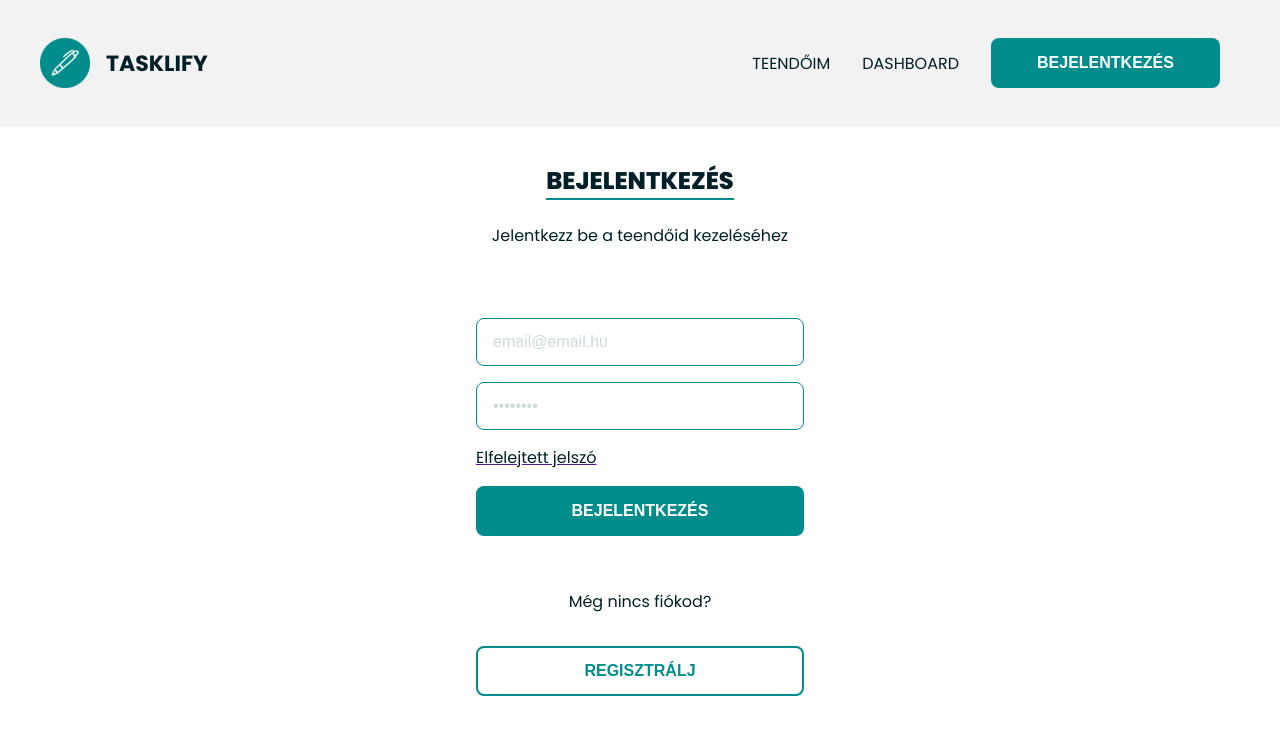
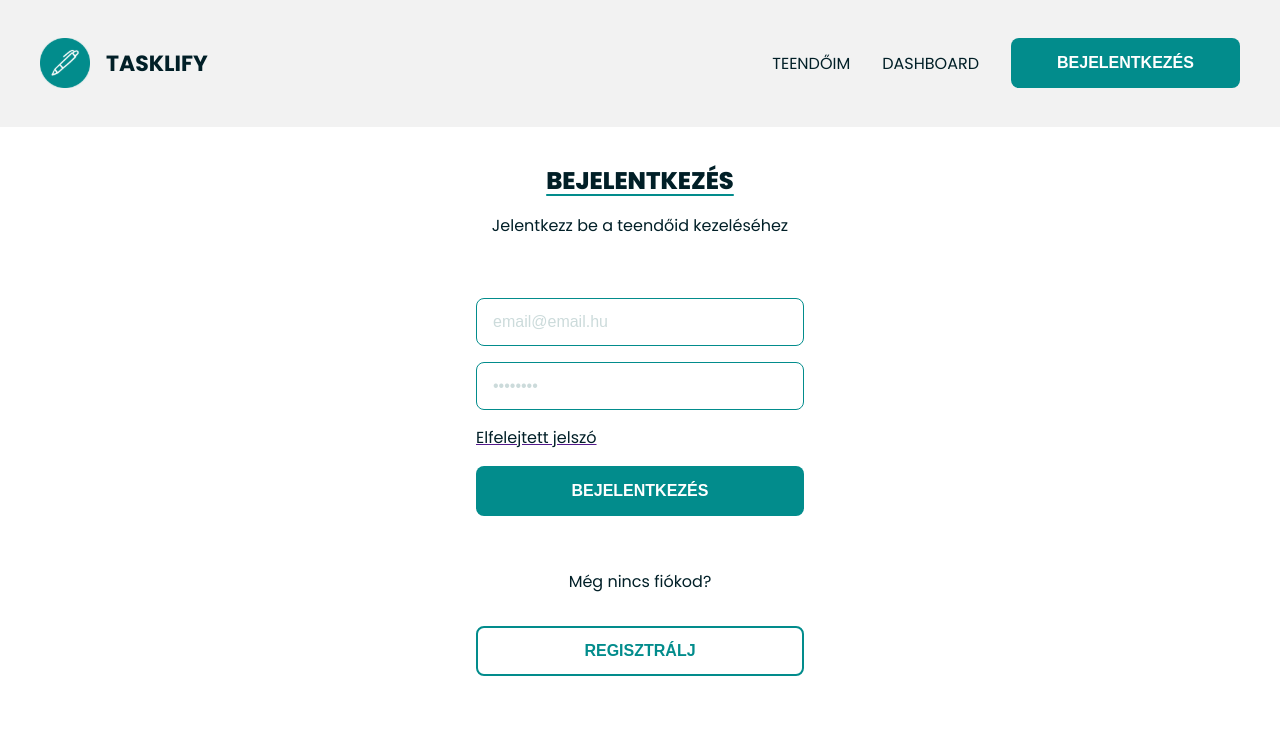
Before and after one commit to sz-attila/Tasklify, a Next.js app in the folder frontend/: page / in a window 1280 px wide. Shown: the top 734 px of the page. Built offline with nearby package versions, Linux system fonts and the light colour scheme.

Commit message:
Revamping style and fixing responsivity

```diff
--- a/frontend/app/page.tsx
+++ b/frontend/app/page.tsx
@@ -35,8 +35,11 @@ export default function LoginPage() {
 
   return (
     <div className="login-container">
-      <h1 className="login-header">BEJELENTKEZÉS</h1>
-      <p>Jelentkezz be a teendőid kezeléséhez</p>
+      <div className="task-header">
+        <h1 className="login-header">BEJELENTKEZÉS</h1>
+        <p>Jelentkezz be a teendőid kezeléséhez</p>
+      </div>
+
       <div className="login-form">
         <form onSubmit={handleSubmit}>
           <div>
--- a/frontend/components/Navbar.tsx
+++ b/frontend/components/Navbar.tsx
@@ -57,6 +57,7 @@ const Navbar: React.FC = () => {
               DASHBOARD
             </Link>
           </li>
+          <li>
             <div className="button-div">
               {state.isAuthenticated ? (
                 <button className="button-logout" onClick={handleLogout}>
@@ -68,6 +69,7 @@ const Navbar: React.FC = () => {
                 </Link>
               )}
             </div>
+          </li>
         </ul>
       </div>
     </nav>
--- a/frontend/components/TaskList.tsx
+++ b/frontend/components/TaskList.tsx
@@ -25,6 +25,7 @@ const TaskList: React.FC<TaskListProps> = ({
     <div className="task-columns">
       <div className="task-column">
         <h2>Folyamatban ({inProgressCount})</h2>
+        <hr />
         {tasks
           .filter((task) => !task.completed)
           .map((task) => (
@@ -46,6 +47,7 @@ const TaskList: React.FC<TaskListProps> = ({
       </div>
       <div className="task-column">
         <h2>Kész ({completedCount})</h2>
+        <hr />
         {tasks
           .filter((task) => task.completed)
           .map((task) => (
--- a/frontend/styles/globals.css
+++ b/frontend/styles/globals.css
@@ -73,7 +73,6 @@ nav {
   display: flex;
   gap: 32px;
   align-items: center;
-  margin-right: 20px;
 }
 
 .nav-links li {
@@ -143,66 +142,63 @@ nav .button:hover {
 
 @media (max-width: 768px) {
   nav {
-    padding: 22px 20px 0 20px;
+    width: 100%;
+    padding: 20px;
+    display: flex;
+    justify-content: space-between;
   }
 
   .nav-container {
+    width: 90%;
     flex-direction: column;
-    padding: 10px;
+    display: inline-block;
+    justify-content: space-between;
   }
 
   .nav-logo span {
-    margin-right: 128px;
+    width: 100%;
+    justify-content: space-between;
   }
 
   .nav-menu-icon {
-    display: block;
+    display: flex;
   }
 
   .nav-links {
-    position: absolute;
-    top: 80%;
-    left: 0;
-    width: 100%;
-    background-color: var(--other-color);
-    flex-direction: column;
-    align-items: flex-start;
     display: none;
-    padding: 20px 0 20px 10px;
   }
 
   .nav-links.active {
+    padding: 40px 40px 40px 40px;
+    position: absolute;
+    width: 100%;
+    left: 0;
+    top: 80%;
+    flex-direction: column;
     display: flex;
     background-color: var(--green-color);
   }
 
-  .nav-links.active .button-logout {
-    display: flex;
+  .nav-links.active li {
+    width: 100%;
+    text-align: left;
+  }
+  .nav-links .button-logout {
     width: 100%;
   }
 
-  .nav-links.active .button button {
-    display: flex;
-    width: 100%;
-  }
-
-  .nav-links li {
-    margin: 10px 0;
-  }
-
   .nav-links a {
-    padding-left: 20px;
     color: var(--text-color);
   }
 
-  .nav-links .button button {
+  .nav-links .button {
     background-color: var(--primary-color);
     color: var(--white-color);
+    width: 100%;
     height: 50px;
     font-size: 16px;
     font-weight: 600;
     border-radius: 8px;
-    text-align: center;
   }
 
   .nav-links .button-logout {
@@ -212,14 +208,6 @@ nav .button:hover {
     font-size: 16px;
     font-weight: 600;
     border-radius: 8px;
-    text-align: center;
-  }
-
-  .nav-container .button-div {
-    width: 100%;
-    display: flex;
-    padding: 0 20px 0 20px;
-    justify-content: center;
   }
 
   .nav-links button:hover {
@@ -238,7 +226,8 @@ nav .button:hover {
   align-items: center;
   justify-content: center;
   padding: 20px;
-  width: 100%;
+  width: 1200px;
+  margin: auto;
 }
 
 .login-container .login-header {
@@ -246,7 +235,6 @@ nav .button:hover {
   font-size: 24px;
   text-align: center;
   color: var(--text-color);
-  border-bottom: 2px solid var(--primary-color);
   margin-bottom: 8px;
 }
 
@@ -255,7 +243,6 @@ nav .button:hover {
   font-size: 18px;
   text-align: center;
   color: var(--text-color);
-  margin-bottom: 40px;
 }
 
 .login-container p {
@@ -263,7 +250,7 @@ nav .button:hover {
   text-align: center;
   line-height: 24px;
   color: var(--text-color);
-  margin: 16px 0 54px 0;
+  margin: 16px 0 24px 0;
 }
 
 .login-form {
@@ -329,8 +316,7 @@ nav .button:hover {
   color: var (--text-color);
 }
 
-.register-div button,
-.register-div a.button {
+.register-div button {
   padding: 8px 24px 8px 24px;
   margin-top: 54px;
   height: 50px;
@@ -393,9 +379,27 @@ nav .button:hover {
   margin-top: 54px;
 }
 
+@media (max-width: 768px) {
+  .login-container {
+    width: 80%;
+    justify-content: center;
+  }
+
+  .task-header p {
+    margin-bottom: 0px;
+  }
+
+  .register-div button {
+    margin-top: 36px;
+  }
+
+  .logout-header {
+    margin-bottom: 40px;
+  }
+}
+
 /* Task page styles */
 .task-page {
-  padding: 20px;
   max-width: 1200px;
   margin: auto;
 }
@@ -403,6 +407,10 @@ nav .button:hover {
   display: flex;
   align-items: center;
   justify-content: space-between;
+}
+
+.task-content h1 {
+  font-size: 24px;
 }
 
 .task-header {
@@ -439,7 +447,7 @@ nav .button:hover {
   width: 25px;
   height: 25px;
   border-radius: 8px;
-  border: 2px solid var(--primary-color);
+  border: 1px solid var(--primary-color);
   background-color: var(--white-color);
   vertical-align: middle;
   margin-right: 8px;
@@ -451,7 +459,7 @@ nav .button:hover {
   display: inline-block;
   position: absolute;
   left: 3px;
-  top: 5px;
+  top: 3px;
   background: url("/checkmark.svg") no-repeat center center;
   background-size: 12px 12px;
 }
@@ -473,6 +481,7 @@ nav .button:hover {
 }
 
 .task-filters label {
+  font-weight: bold;
   padding-right: 10px;
 }
 
@@ -519,8 +528,7 @@ nav .button:hover {
   display: inline-block;
   position: relative;
   cursor: pointer;
-
-  font-size: 18px;
+  font-size: 14px;
   color: var(--text-color);
 }
 
@@ -549,10 +557,81 @@ nav .button:hover {
   background-size: contain;
 }
 
+@media (max-width: 768px) {
+  .task-page {
+    width: 80%;
+    justify-content: center;
+  }
+
+  .task-content {
+    flex-direction: column;
+    margin-bottom: 24px;
+  }
+
+  .task-filters {
+    flex-direction: column;
+    align-items: center;
+    gap: 20px;
+  }
+
+  .task-filters input[type="text"] {
+    width: 100%;
+  }
+
+  .task-columns {
+    flex-direction: column;
+  }
+
+  .task-column {
+    display: inline-block;
+    width: 100%;
+  }
+}
 /* Add task page style */
 
+.add-task-container .add-task-button {
+  display: block;
+}
+
+.add-task-button .button {
+  width: 100%;
+}
+
+.add-task-button .button-cancel {
+  width: 35%;
+  margin-top: 10px;
+}
+
+.button-cancel {
+  padding: 8px 24px;
+  height: 50px;
+  font-size: 16px;
+  font-weight: 600;
+  gap: 8px;
+  border-radius: 8px;
+  width: 200px;
+  border: 2px solid var(--primary-color);
+  cursor: pointer;
+  color: var(--primary-color);
+  background-color: var(--white-color);
+  display: flex;
+  align-items: center;
+  justify-content: center;
+}
+
+@media (max-width: 768px) {
+  .add-task-button .button {
+    width: 100%;
+  }
+
+  .add-task-button .button-cancel {
+    width: 100%;
+  }
+}
+/* Modify task page style */
+
 .add-task-container {
-  max-width: 600px;
+  max-width: 1200px;
   margin: auto;
 }
 
@@ -581,37 +660,12 @@ nav .button:hover {
   height: 150px;
 }
 
-.add-task-container .add-task-button {
-  display: block;
-}
-
-.add-task-button .button {
-  width: 300px;
-}
-
-.button-cancel {
-  padding: 8px 24px;
-  height: 50px;
-  font-size: 16px;
-  font-weight: 600;
-  gap: 8px;
-  border-radius: 8px;
-  width: 300px;
-  border: 2px solid var(--primary-color);
-  cursor: pointer;
-  color: var(--primary-color);
-  background-color: var(--white-color);
-  display: flex;
-  align-items: center;
-  justify-content: center;
-}
-
 .add-task-container a {
   text-decoration: none;
 }
 
-.add-task-container .button-cancel {
-  margin-top: 20px;
+.add-task-container .button {
+  width: 35%;
 }
 
 .button-undo {
@@ -621,7 +675,7 @@ nav .button:hover {
   font-weight: 600;
   gap: 8px;
   border-radius: 8px;
-  width: 105px;
+  width: 200px;
   border: 2px solid var(--primary-color);
   cursor: pointer;
   color: var(--primary-color);
@@ -650,7 +704,7 @@ nav .button:hover {
   font-weight: 600;
   gap: 8px;
   border-radius: 8px;
-  width: 105px;
+  width: 200px;
   border: 2px solid var(--error-color);
   cursor: pointer;
   color: var(--error-color);
@@ -658,6 +712,39 @@ nav .button:hover {
   display: flex;
   align-items: center;
   justify-content: center;
+}
+
+@media (max-width: 768px) {
+  .add-task-container {
+    width: 80%;
+    justify-content: center;
+  }
+
+  .add-task-container input,
+  .add-task-container textarea {
+    margin-bottom: 30px;
+  }
+
+  .add-task-container .button {
+    width: 100%;
+  }
+
+  .button-group {
+    display: flex;
+    justify-content: center;
+  }
+
+  .button-group a {
+    width: 100%;
+  }
+
+  .button-undo {
+    width: 100%;
+  }
+
+  .delete-button {
+    width: 100%;
+  }
 }
 
 /* Modal styles */
@@ -718,14 +805,12 @@ nav .button:hover {
 /* Dashboard page styles */
 
 .dashboard-container {
-  padding: 20px;
   max-width: 1200px;
   margin: auto;
 }
 
-.task-header {
-  text-align: center;
-  margin-bottom: 20px;
+.dashboard-container h1 {
+  font-size: 24px;
 }
 
 .charts-container {
@@ -747,7 +832,6 @@ nav .button:hover {
   flex-direction: column;
   justify-content: center;
   align-items: flex-end;
-  padding-right: 20px;
 }
 
 .custom-legend ul {
@@ -790,6 +874,11 @@ nav .button:hover {
 }
 
 @media (max-width: 768px) {
+  .dashboard-container {
+    width: 80%;
+    justify-content: center;
+  }
+
   .custom-legend {
     display: flex;
     flex-direction: row;
```
Also changed, not shown: frontend/app/add-task/page.tsx (+8 -5 lines), frontend/app/register/page.tsx (+6 -4 lines), frontend/app/task/[taskId]/page.tsx (+8 -5 lines). Lines whose indentation alone changed are shown as unchanged.
